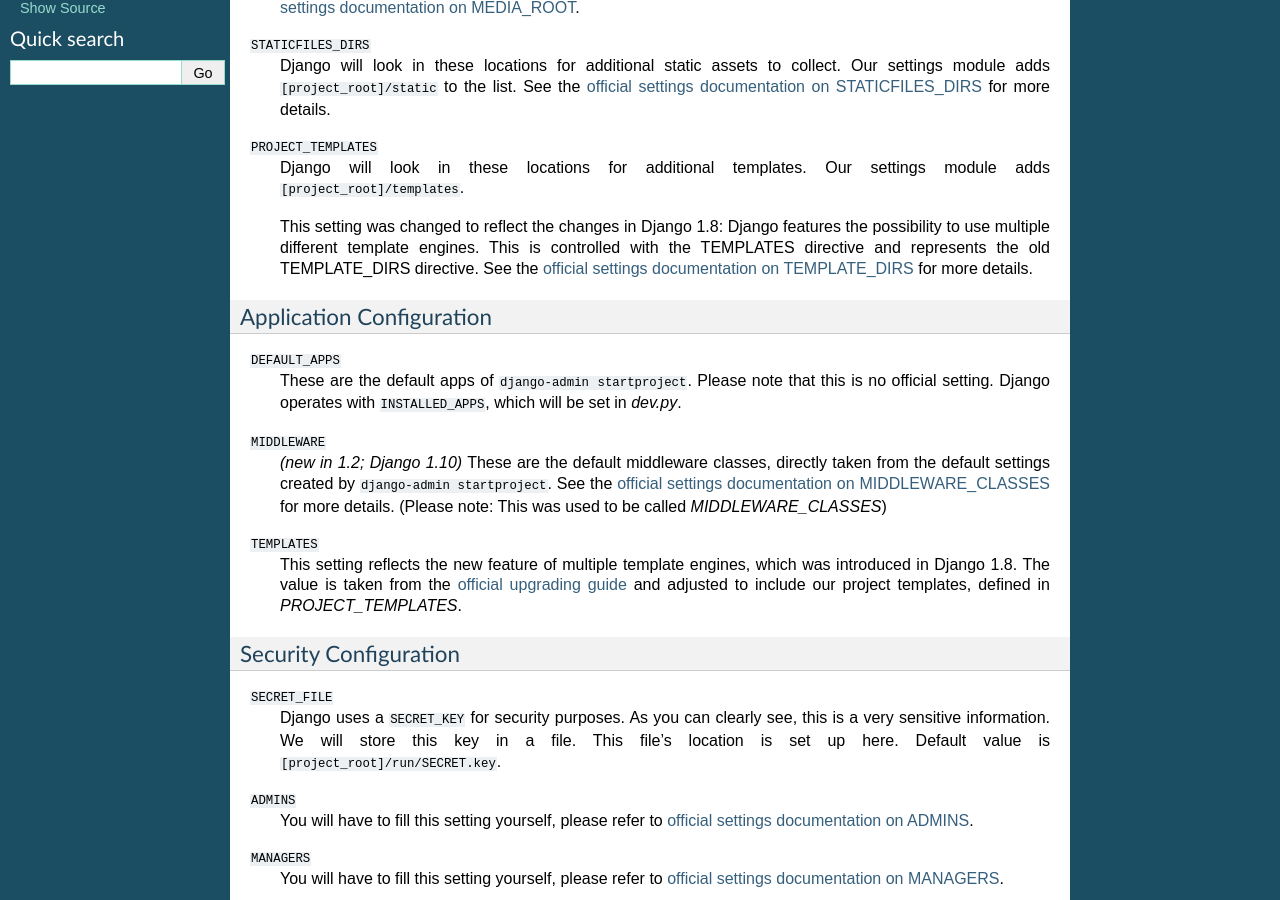
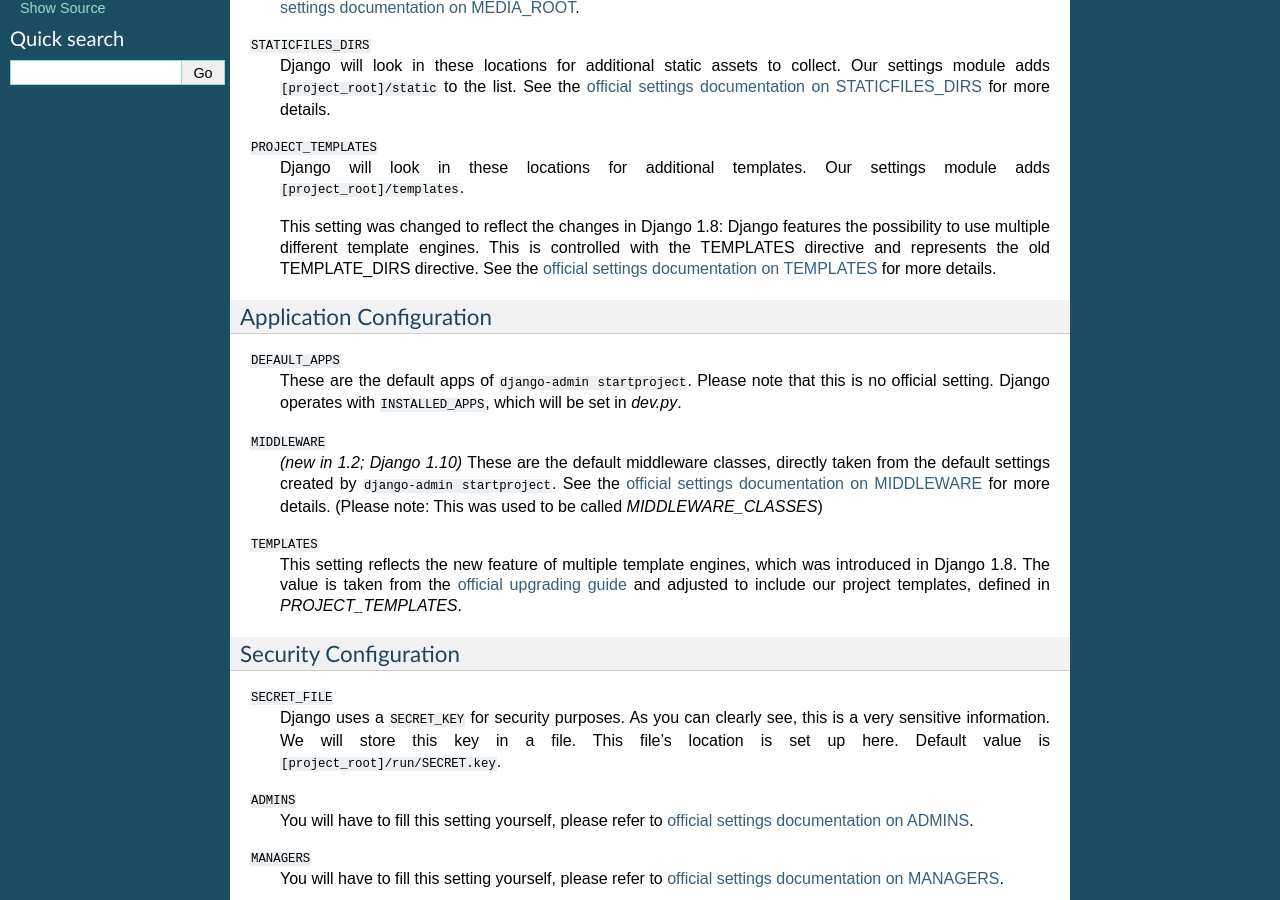
Before and after one commit to Mischback/django-project-skeleton, a Sphinx documentation site: the page built from doc/source/settings.rst, in a window 1280 px wide and 900 px high, scrolled down 560 px. Built offline with Sphinx 7.4.7, drawn with Linux system fonts in a browser that asks for light colours.

Commit message:
Update documentation

```diff
--- a/doc/source/index.rst
+++ b/doc/source/index.rst
@@ -15,9 +15,9 @@
 requirements but be aware that no changes will be made, that **I** do not
 consider usefull.
 
-**Additional note:** ``tox`` returns compatibility with Django versions 1.9,
-1.10, 1.11 and 2.0 for Python 2.7 (not Django 2.0) and Python 3.5. I assume,
-that Python 3.4 and 3.6 will work aswell.
+**Additional note:** Compatibility checks are made using ``Travis`` and ``tox``.
+Please see :ref:`label-versions` to find a suitable version of this repository for
+your development needs.
 
 Notable Features
 ----------------
--- a/doc/source/quickstart.rst
+++ b/doc/source/quickstart.rst
@@ -3,7 +3,7 @@
 
 I assume you know what you are doing, so let's just do it::
 
-    $ django-admin startproject --template=https://github.com/Mischback/django-project-skeleton/archive/development.zip [projectname]
+    $ django-admin startproject --template=https://github.com/Mischback/django-project-skeleton/archive/master.zip [projectname]
 
 Your project will look like this::
 
--- a/doc/source/settings.rst
+++ b/doc/source/settings.rst
@@ -26,19 +26,19 @@
 ``STATIC_ROOT``
     The directory to collect static files into. It will be set to
     ``[project_root]/run/static``. Please refer to the `official settings
-    documentation on STATIC_ROOT <https://docs.djangoproject.com/en/1.11/ref/settings/#static-root>`_
-    and `this howto on static files <https://docs.djangoproject.com/en/1.11/howto/static-files/>`_.
+    documentation on STATIC_ROOT <https://docs.djangoproject.com/en/2.2/ref/settings/#static-root>`_
+    and `this howto on static files <https://docs.djangoproject.com/en/2.2/howto/static-files/>`_.
 
 ``MEDIA_ROOT``
     The directory for user-uploaded files. It will be set to
     ``[project_root]/run/media``. Please refer to the `official settings
-    documentation on MEDIA_ROOT <https://docs.djangoproject.com/en/1.11/ref/settings/#media-root>`_.
+    documentation on MEDIA_ROOT <https://docs.djangoproject.com/en/2.2/ref/settings/#media-root>`_.
 
 ``STATICFILES_DIRS``
     Django will look in these locations for additional static
     assets to collect. Our settings module adds ``[project_root]/static`` to
     the list. See the `official settings documentation on STATICFILES_DIRS
-    <https://docs.djangoproject.com/en/1.11/ref/settings/#staticfiles-dirs>`_
+    <https://docs.djangoproject.com/en/2.2/ref/settings/#staticfiles-dirs>`_
     for more details.
 
 ``PROJECT_TEMPLATES``
@@ -49,8 +49,8 @@
     features the possibility to use multiple different template engines. This
     is controlled with the TEMPLATES directive and represents the old
     TEMPLATE_DIRS directive. See the
-    `official settings documentation on TEMPLATE_DIRS
-    <https://docs.djangoproject.com/en/1.11/ref/settings/#template-dirs>`_
+    `official settings documentation on TEMPLATES
+    <https://docs.djangoproject.com/en/2.2/ref/settings/#templates>`_
     for more details.
 
 Application Configuration
@@ -65,8 +65,8 @@
     *(new in 1.2; Django 1.10)*
     These are the default middleware classes, directly taken from the default
     settings created by ``django-admin startproject``. See the
-    `official settings documentation on MIDDLEWARE_CLASSES
-    <https://docs.djangoproject.com/en/1.11/ref/settings/#middleware>`_
+    `official settings documentation on MIDDLEWARE
+    <https://docs.djangoproject.com/en/2.2/ref/settings/#middleware>`_
     for more details. (Please note: This was used to be called
     *MIDDLEWARE_CLASSES*)
 
@@ -87,12 +87,12 @@
 ``ADMINS``
     You will have to fill this setting yourself, please refer to `official
     settings documentation on ADMINS
-    <https://docs.djangoproject.com/en/1.11/ref/settings/#admins>`_.
+    <https://docs.djangoproject.com/en/2.2/ref/settings/#admins>`_.
 
 ``MANAGERS``
     You will have to fill this setting yourself, please refer to `official
     settings documentation on MANAGERS
-    <https://docs.djangoproject.com/en/1.11/ref/settings/#managers>`_.
+    <https://docs.djangoproject.com/en/2.2/ref/settings/#managers>`_.
 
 Django Running Configuration
 ^^^^^^^^^^^^^^^^^^^^^^^^^^^^
@@ -104,24 +104,24 @@
 ``ROOT_URLCONF``
     Determines the root URLconf. Set to ``[project_name].urls``. See `official
     settings documentation on ROOT_URLCONF
-    <https://docs.djangoproject.com/en/1.11/ref/settings/#root-urlconf>`_.
+    <https://docs.djangoproject.com/en/2.2/ref/settings/#root-urlconf>`_.
 
 ``SITE_ID``
     *(removed in 1.2)*
     A unique ID of the site. See `official settings documentation on SITE_ID
-    <https://docs.djangoproject.com/en/1.11/ref/settings/#site-id>`_.
+    <https://docs.djangoproject.com/en/2.2/ref/settings/#site-id>`_.
 
 ``STATIC_URL``
     Determines, under which URL static files are served. You will want to
     adjust this in a production scenario. Our default value is ``/static/``.
     See `official settings documentation on STATIC_URL
-    <https://docs.djangoproject.com/en/1.11/ref/settings/#static-url>`_.
+    <https://docs.djangoproject.com/en/2.2/ref/settings/#static-url>`_.
 
 ``MEDIA_URL``
     Determines, under which URL media files are served. You will want to
     adjust this in a production scenario. Our default value is ``/media/``.
     See `official settings documentation on MEDIA_URL
-    <https://docs.djangoproject.com/en/1.11/ref/settings/#media-url>`_.
+    <https://docs.djangoproject.com/en/2.2/ref/settings/#media-url>`_.
 
 Debug Configuration
 ^^^^^^^^^^^^^^^^^^^
@@ -131,7 +131,7 @@
     are our common settings, which are shared between all configurations. We
     just want debugging while we are developing, so debugging will be activated
     in *dev.py*. See `official settings documentation on DEBUG
-    <https://docs.djangoproject.com/en/1.11/ref/settings/#debug>`_ for additional
+    <https://docs.djangoproject.com/en/2.2/ref/settings/#debug>`_ for additional
     information.
 
 Internationalization
@@ -172,25 +172,25 @@
     *(new in 1.2)*
     Allow all hostnames to be used to access the server/project. See `official
     settings documentation on ALLOWED_HOSTS
-    <https://docs.djangoproject.com/en/1.11/ref/settings/#allowed-hosts>`_.
+    <https://docs.djangoproject.com/en/2.2/ref/settings/#allowed-hosts>`_.
 
 ``LOGIN_URL``
     *(new in 1.3)*
     The URL of Django's built-in login view. See `official
     settings documentation on LOGIN_URL
-    <https://docs.djangoproject.com/en/1.11/ref/settings/#login-url>`_.
+    <https://docs.djangoproject.com/en/2.2/ref/settings/#login-url>`_.
 
 ``LOGIN_REDIRECT_URL``
     *(new in 1.3)*
     Django will redirect the user to this URL after login, if no specific URL is given.
     See `official settings documentation on LOGIN_REDIRECT_URL
-    <https://docs.djangoproject.com/en/1.11/ref/settings/#login-redirect-url>`_.
+    <https://docs.djangoproject.com/en/2.2/ref/settings/#login-redirect-url>`_.
 
 ``LOGOUT_REDIRECT_URL``
     *(new in 1.3)*
     Django will redirect the user to this URL after logout, if no specific URL is given.
     See `official settings documentation on LOGIN_REDIRECT_URL
-    <https://docs.djangoproject.com/en/1.11/ref/settings/#login-redirect-url>`_.
+    <https://docs.djangoproject.com/en/2.2/ref/settings/#login-redirect-url>`_.
 
 Database Configuration
 ^^^^^^^^^^^^^^^^^^^^^^
@@ -224,38 +224,38 @@
     This is the default language of your project. Django will fall back to this
     language, if the localization-middleware can't determine the user's
     preferred language. See `official settings documentation on
-    LANGUAGE_CODE <https://docs.djangoproject.com/en/1.11/ref/settings/#language-code>`_.
+    LANGUAGE_CODE <https://docs.djangoproject.com/en/2.2/ref/settings/#language-code>`_.
 
 ``TIME_ZONE``
     Sets the time zone of this project. See `official settings documentation
     on TIME_ZONE
-    <https://docs.djangoproject.com/en/1.11/ref/settings/#time-zone>`_.
+    <https://docs.djangoproject.com/en/2.2/ref/settings/#time-zone>`_.
 
 ``USE_I18N``
     Activates Django's translation system. See `official settings documentation
     on USE_I18N
-    <https://docs.djangoproject.com/en/1.11/ref/settings/#use-i18n>`_.
+    <https://docs.djangoproject.com/en/2.2/ref/settings/#use-i18n>`_.
 
 ``USE_L10N``
     Activates Django's localization engine. See `official settings documentation
     on USE_L10N
-    <https://docs.djangoproject.com/en/1.11/ref/settings/#use-l10n>`_.
+    <https://docs.djangoproject.com/en/2.2/ref/settings/#use-l10n>`_.
 
 ``USE_TZ``
     Make datetimes timezone aware. See `official settings documentation on
     USE_TZ
-    <https://docs.djangoproject.com/en/1.11/ref/settings/#use-tz>`_.
+    <https://docs.djangoproject.com/en/2.2/ref/settings/#use-tz>`_.
 
 ``LANGUAGES``
     A list of supported languages. Django will only provide translation for
     these. See `official settings documentation on
     LANGUAGES
-    <https://docs.djangoproject.com/en/1.11/ref/settings/#languages>`_.
+    <https://docs.djangoproject.com/en/2.2/ref/settings/#languages>`_.
 
 ``LOCALE_PATHS``
     A list of file system locations, to look for translations. See `official
     settings documentation on LOCALE_PATHS
-    <https://docs.djangoproject.com/en/1.11/ref/settings/#locale-paths>`_.
+    <https://docs.djangoproject.com/en/2.2/ref/settings/#locale-paths>`_.
     Please note: Django's ``LocaleMiddleware`` will automatically look for
     translation files in each apps ``locale`` directory, so they don't need
     to be added here.
```
Also changed, not shown: other parts of doc/source/quickstart.rst (+1 -0 lines), doc/source/structure.rst (+13 -10 lines), doc/source/versions.rst (+10 -3 lines), 1 other file.
